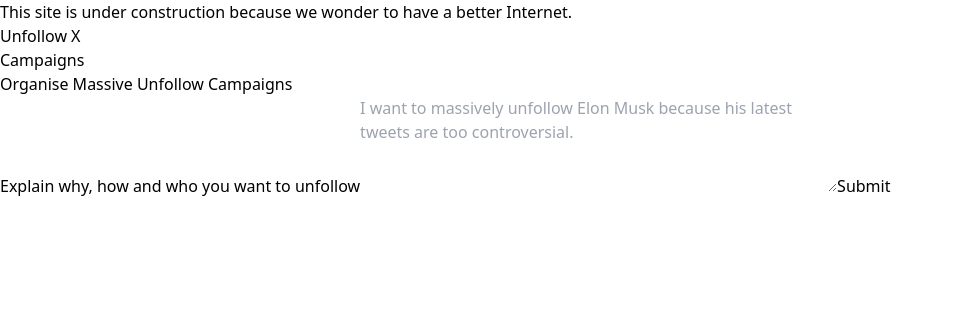
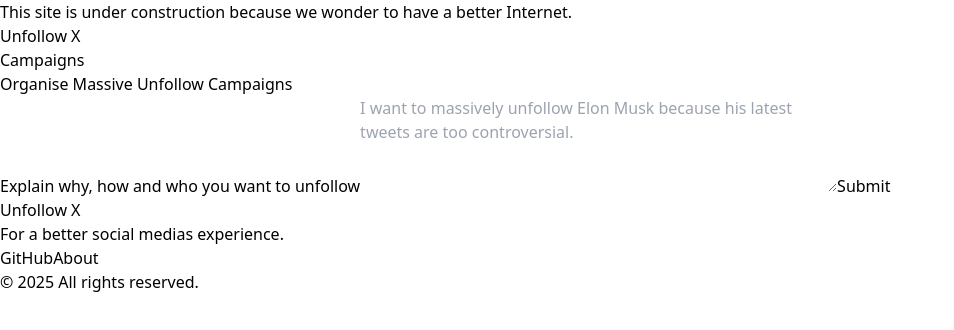
Before and after one commit to nazimboudeffa/unfollow-x, a Next.js app: page / in a window 1280 px wide. Shown: the top 330 px of the page, without its empty margins (0-954 px from the left). Built offline with nearby package versions, Linux system fonts and the light colour scheme.

Commit message:
added footer and about

```diff
--- /dev/null
+++ b/src/app/components/Footer.tsx
@@ -0,0 +1,29 @@
+import Link from "next/link";
+
+export default function Footer() {
+  return (
+    <footer className="border-t">
+      <div className="mx-auto max-w-5xl space-y-5 px-3 py-5">
+        <div className="flex flex-col justify-between gap-3 sm:flex-row sm:items-center">
+          <div className="space-y-2">
+            <p className="text-lg font-bold">Unfollow X</p>
+            <p className="text-sm text-muted-foreground">
+              For a better social medias experience.
+            </p>
+          </div>
+          <div className="flex flex-wrap gap-5 text-sm text-muted-foreground">
+            <Link href="https://github.com/nazimboudeffa/unfollow-x" target="_blank" className="hover:underline">
+              GitHub
+            </Link>
+            <Link href="/about" className="hover:underline">
+              About
+            </Link>
+          </div>
+        </div>
+        <div className="text-center text-sm text-muted-foreground">
+          © {new Date().getFullYear()} All rights reserved.
+        </div>
+      </div>
+    </footer>
+  );
+}
--- a/src/app/page.tsx
+++ b/src/app/page.tsx
@@ -1,6 +1,7 @@
 "use client";
 import { useState } from "react";
 import NavBar from "./components/NavBar";
+import Footer from "./components/Footer";
 
 export default function Home() {
   const [inputValue, setInputValue] = useState("");
@@ -52,6 +53,7 @@
         </form>
       </div>
     </div>
+    <Footer />
     </>
   );
 }
```
Also changed, not shown: src/app/about/page.tsx (added, +16 -0 lines).
